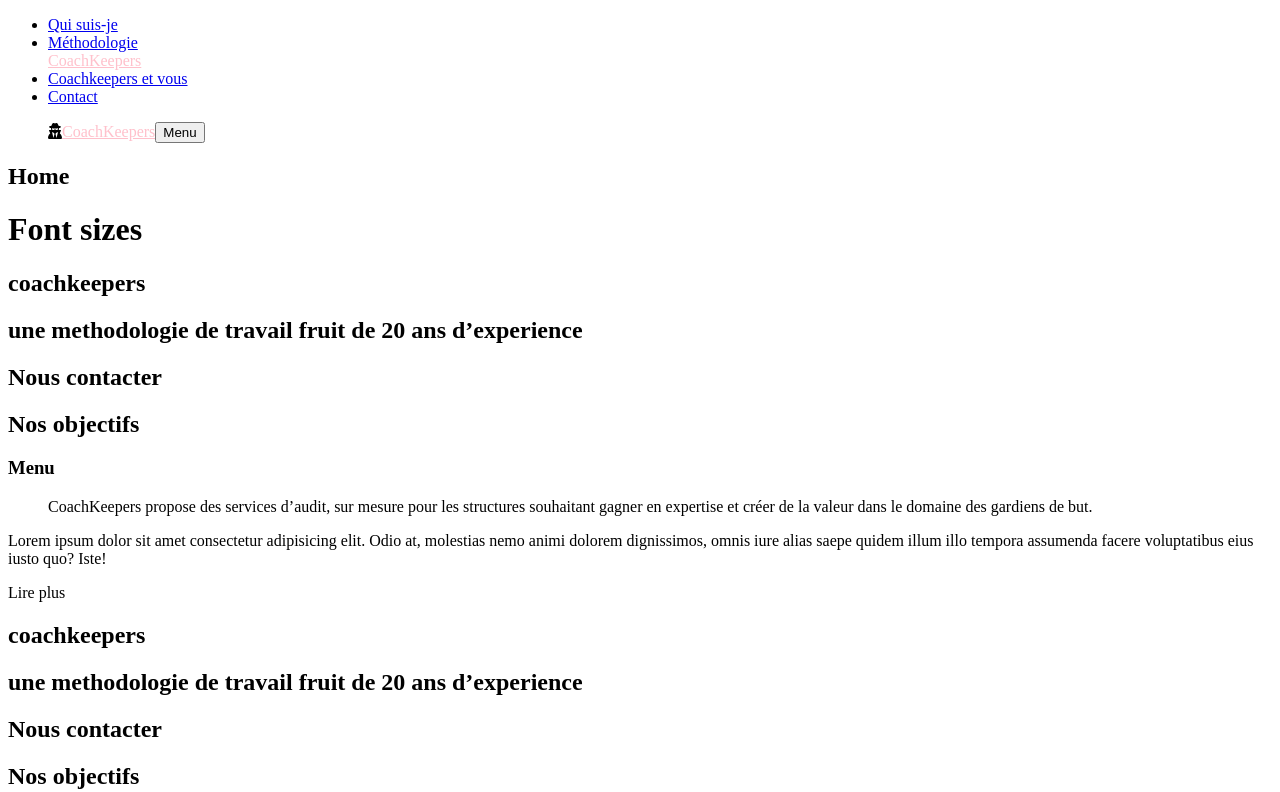
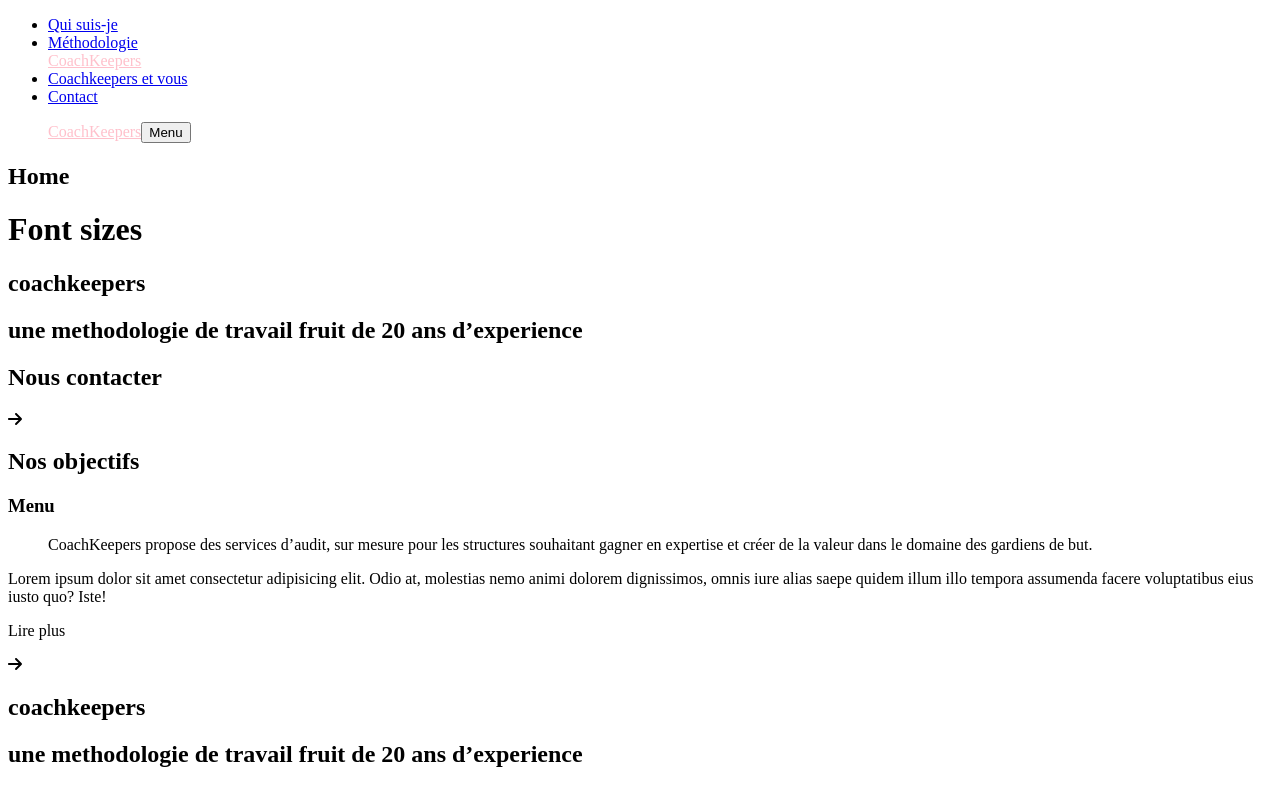
Before and after one commit to nburd01/coachKeepersV2, a Nuxt app: page / in a window 1280 px wide. Shown: the top 792 px of the page. Built offline with nearby package versions, Linux system fonts and the light colour scheme.

Commit message:
fontawesome molecules

```diff
--- a/assets/scss/_fonts.scss
+++ b/assets/scss/_fonts.scss
@@ -34,6 +34,7 @@ h2 {
   text-decoration: underline;
   display: flex;
   justify-content: center;
+  padding-right: 1em;
 }
 
 h3 {
@@ -90,3 +91,14 @@ pre {
   @include contact;
   font-size: 18px;
 }
+
+.rotate45 {
+  &__large {
+    transform: rotate(-45deg);
+    font-size: 48px;
+  }
+  &__normal {
+    transform: rotate(-45deg);
+    font-size: 18px;
+  }
+}
--- a/assets/scss/components/_components.scss
+++ b/assets/scss/components/_components.scss
@@ -10,6 +10,8 @@
 |------------------------------
 */
 @import "./molecules/nav";
+@import "./molecules/contactUs";
+@import "./molecules/readMore";
 
 /*
 |------------------------------
--- /dev/null
+++ b/assets/scss/components/molecules/_contactUs.scss
@@ -0,0 +1,5 @@
+.contactUs {
+  display: flex;
+  background-color: aqua;
+  align-items: center;
+}
--- /dev/null
+++ b/assets/scss/components/molecules/_readMore.scss
@@ -0,0 +1,5 @@
+.readMoreDiv {
+  display: flex;
+  background-color: aqua;
+  align-items: center;
+}
--- a/layouts/default.vue
+++ b/layouts/default.vue
@@ -16,7 +16,6 @@
       <div class="container mobile">
         <nav>
           <ul>
-            <font-awesome-icon :icon="['fas', 'user-secret']" />
             <NuxtLink to="/">CoachKeepers</NuxtLink>
             <button class="menuBtn">Menu</button>
           </ul>
--- a/pages/index.vue
+++ b/pages/index.vue
@@ -8,8 +8,13 @@
         <h1 class="title-secondary title-info">
           une methodologie de travail fruit de 20 ans d’experience
         </h1>
-
-        <h2 class="contact">Nous contacter</h2>
+        <div class="contactUs">
+          <h2 class="contact">Nous contacter</h2>
+          <font-awesome-icon
+            class="rotate45__large"
+            :icon="['fas', 'arrow-right']"
+          />
+        </div>
         <h2>Nos objectifs</h2>
         <h3>Menu</h3>
         <blockquote>
@@ -23,7 +28,13 @@
           quidem illum illo tempora assumenda facere voluptatibus eius iusto
           quo? Iste!
         </p>
-        <p class="readmore">Lire plus</p>
+        <div class="readMoreDiv">
+          <p class="readmore">Lire plus</p>
+          <font-awesome-icon
+            class="rotate45__normal"
+            :icon="['fas', 'arrow-right']"
+          />
+        </div>
       </div>
       <div class="container large">
         <h1 class="title-main title-purple">coachkeepers</h1>
--- a/plugins/fontawesome.js
+++ b/plugins/fontawesome.js
@@ -1,13 +1,13 @@
 import { library, config } from "@fortawesome/fontawesome-svg-core";
 import { FontAwesomeIcon } from "@fortawesome/vue-fontawesome";
-import { faUserSecret } from "@fortawesome/free-solid-svg-icons";
+import { faArrowRight } from "@fortawesome/free-solid-svg-icons";
 import {
   faTwitterSquare,
   faTwitch,
   faGithubSquare,
 } from "@fortawesome/free-brands-svg-icons";
 
-library.add(faTwitterSquare, faTwitch, faGithubSquare, faUserSecret);
+library.add(faTwitterSquare, faTwitch, faGithubSquare, faArrowRight);
 
 // This is important, we are going to let Nuxt worry about the CSS
 config.autoAddCss = false;
```
